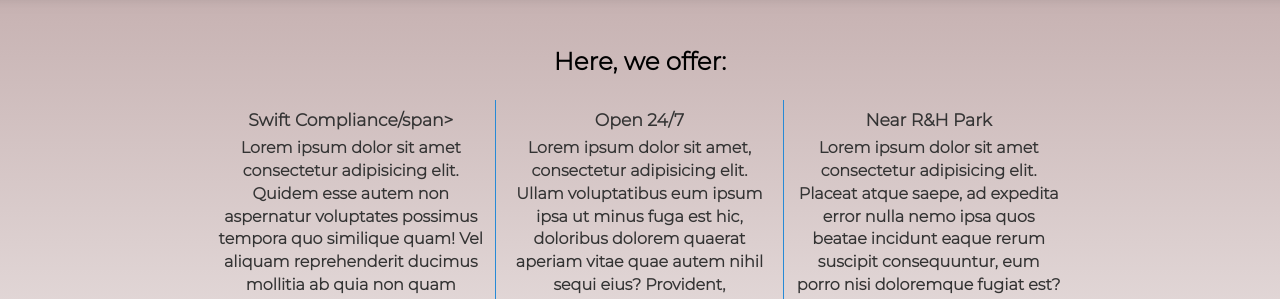
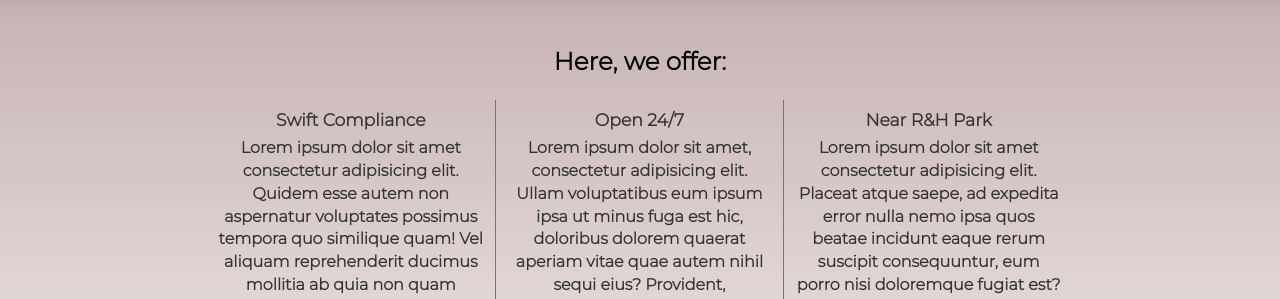
Before and after one commit to hyemistry/peter-parking, a PHP site: page /index.php in a window 1280 px wide. Shown: the part 636-935 px from the top of the page. Run offline with PHP 8.4, Linux system fonts and the light colour scheme; some libraries are stand-ins or nearby versions; some web fonts are replaced.

Commit message:
I-SWEAR-LAST-COMMIT-NA-TO

```diff
--- a/content.php
+++ b/content.php
@@ -111,7 +111,7 @@
     <div id="benimaru" class="container">
         <div class="row">
             <div class="col s4" id="col1">
-                <h6><span>Swift Compliance/span></h6>
+                <h6><span>Swift Compliance</span></h6>
                 <p>Lorem ipsum dolor sit amet consectetur adipisicing elit. Quidem esse autem non aspernatur voluptates possimus tempora quo similique quam! Vel aliquam reprehenderit ducimus mollitia ab quia non quam corporis officia!</p>
             </div>
 
```
